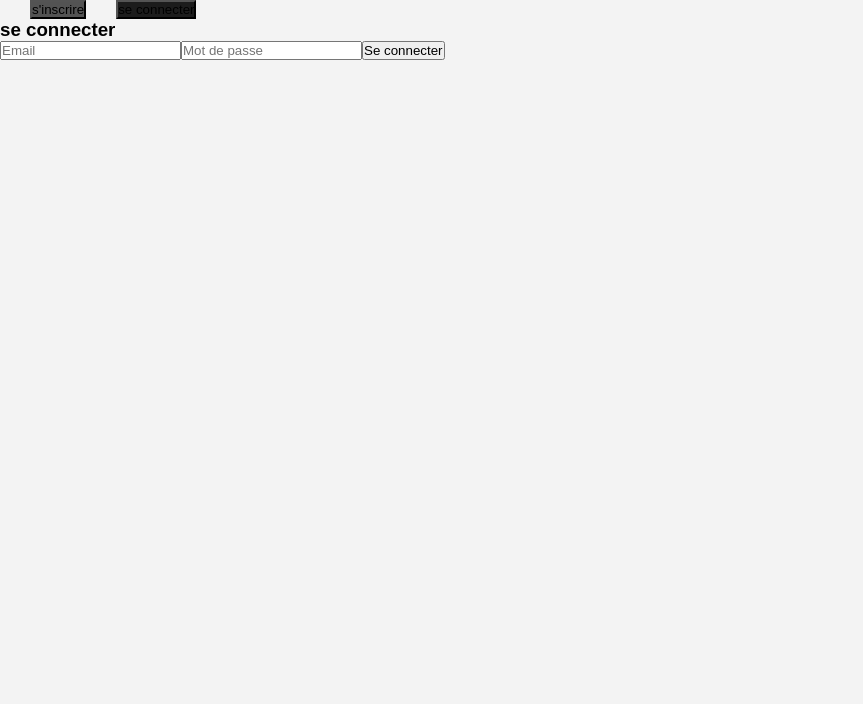
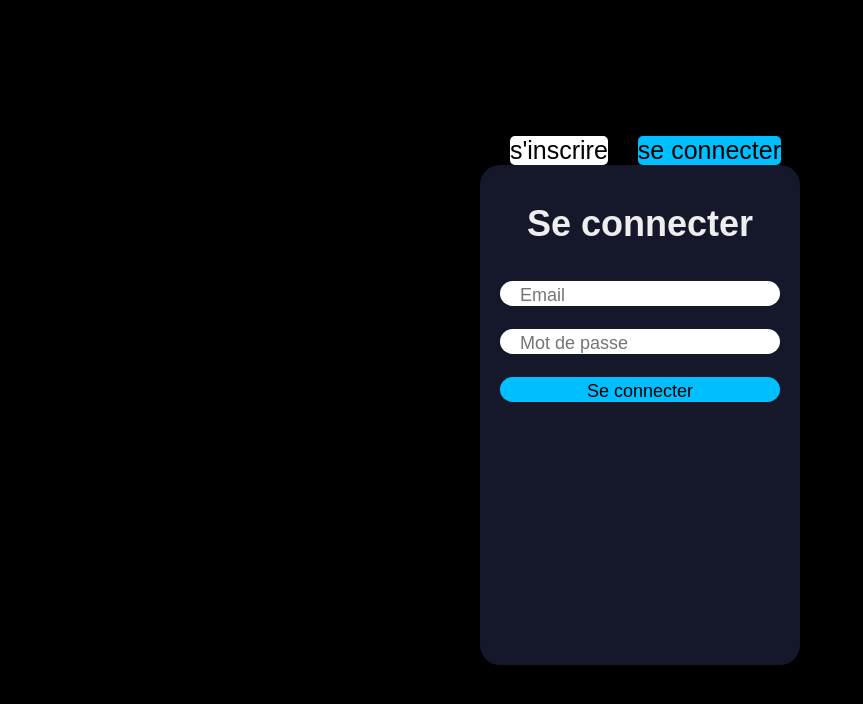
Before and after one commit to jodev08/crud, a React (Create React App) app: page / in a window 1280 px wide. Shown: the top 704 px of the page, without its empty margins (0-863 px from the left). Built offline with nearby package versions, Linux system fonts and the light colour scheme; no server answers.

Commit message:
changement css

```diff
--- a/src/components/ConnectModal.js
+++ b/src/components/ConnectModal.js
@@ -1,21 +1,25 @@
 import React, { useState } from "react";
 import SignUp from "./SignUp";
 import Login from "./Login";
+
+import "./connectModal.css";
 
 const ConnectModal = () => {
   const [signup, setSignUp] = useState(false);
 
   return (
     <div>
-      <div>
+      <div className="modalGlobal">
         <button
-          style={{ background: signup ? "rgb(28,28,28)" : "rgb(83,83,83)" }}
+          style={{ background: signup ? "rgb(0,191,255)" : "rgb(255,255,255)" }}
           onClick={() => setSignUp(true)}
         >
           s'inscrire
         </button>
         <button
-          style={{ background: signup ? "rgb(83,83,83)" : "rgb(28,28,28)" }}
+          style={{
+            background: signup ? "rgb(255,255,255)" : "rgb(0,191,255)",
+          }}
           onClick={() => setSignUp(false)}
         >
           se connecter
--- a/src/components/CreatePost.js
+++ b/src/components/CreatePost.js
@@ -1,9 +1,11 @@
 import React from "react";
+
+import "./createPost.css";
 
 const CreatePost = () => {
   return (
     <div>
-      <form>
+      <form className="create-global">
         <textarea placeholder="Message..."></textarea>
         <input type="submit" value="Envoyer"></input>
       </form>
--- a/src/components/Login.js
+++ b/src/components/Login.js
@@ -1,6 +1,8 @@
 import { signInWithEmailAndPassword } from "firebase/auth";
 import React, { useRef, useState } from "react";
 import { auth } from "../utils/firebase.config";
+
+import "./login.css";
 
 const Login = () => {
   const loginEmail = useRef();
@@ -22,8 +24,8 @@ const Login = () => {
   };
 
   return (
-    <div>
-      <h3>se connecter</h3>
+    <div className="login-container">
+      <h3>Se connecter</h3>
 
       <form onSubmit={(e) => handleLogin(e)}>
         <input type="email" placeholder="Email" required ref={loginEmail} />
@@ -33,7 +35,7 @@ const Login = () => {
           required
           ref={loginPassword}
         />
-        <input type="submit" value="Se connecter" />
+        <input type="submit" className="btn2" value="Se connecter" />
       </form>
     </div>
   );
--- a/src/components/SignUp.js
+++ b/src/components/SignUp.js
@@ -1,5 +1,6 @@
 import React, { useRef, useState } from "react";
 import { auth } from "../utils/firebase.config";
+import "./signUp.css";
 
 const SignUp = () => {
   const registerEmail = useRef();
@@ -30,9 +31,8 @@ const SignUp = () => {
   /*-------------------------------*/
   return (
     <div className="signup-container">
+      <h3>s'inscrire</h3>
       <div className="signup">
-        <h3>s'inscrire</h3>
-
         <form onSubmit={(e) => handleRegister(e)}>
           <input
             type="text"
@@ -52,7 +52,12 @@ const SignUp = () => {
             required
             ref={registerPassword}
           ></input>
-          <input type="submit" value="Valdider l'inscription"></input>
+
+          <input
+            type="submit"
+            className="btn"
+            value="Valider l'inscription"
+          ></input>
         </form>
       </div>
     </div>
--- /dev/null
+++ b/src/components/connectModal.css
@@ -0,0 +1,7 @@
+button {
+   border-radius:5px ;
+   font-size: 25px;
+   box-sizing: border-box;
+   color: black;
+
+}
--- /dev/null
+++ b/src/components/createPost.css
@@ -0,0 +1,27 @@
+.create-global{
+
+    height: 100px;
+    padding: 20px;
+    width: 320px;
+    border-radius: 20px;
+    line-height: 3em;
+
+
+
+}
+
+textarea{
+    height: 200px;
+    padding: 20px;
+    width: 320px;
+    border-radius: 20px;
+    line-height: 3em;
+
+
+
+}
+
+input{
+    cursor: pointer;
+
+}
--- /dev/null
+++ b/src/components/login.css
@@ -0,0 +1,41 @@
+
+input{
+
+    border-radius: 50px;
+    border: 0;
+    box-sizing: border-box;
+    color: black;
+    width: 100%;
+    font-size: 18px;
+
+    height: 100%;
+
+    padding: 4px 20px 0;
+
+
+
+
+
+
+
+  }
+
+  .login-container{
+    background-color: #15172b;
+
+    box-sizing: border-box;
+    height: 500px;
+    padding: 20px;
+    width: 320px;
+    border-radius: 20px;
+    line-height: 3em;
+  }
+
+  .btn2{
+    background-color: 	#00BFFF;
+    cursor: pointer;
+}
+
+.btn2:hover{
+    background-color: 	#1E90FF;
+}
--- /dev/null
+++ b/src/components/signUp.css
@@ -0,0 +1,55 @@
+
+input{
+
+    border-radius: 50px;
+    border: 0;
+    box-sizing: border-box;
+    color: black;
+    width: 100%;
+    font-size: 18px;
+
+    height: 100%;
+
+    padding: 4px 20px 0;
+
+
+
+
+
+
+
+  }
+
+  .signup-container{
+    background-color: #15172b;
+
+    box-sizing: border-box;
+    height: 500px;
+    padding: 20px;
+    width: 320px;
+    border-radius: 20px;
+    line-height: 3em;
+  }
+
+
+
+
+    h1,h2,h3,h4,h5{
+        color: #eee;
+      font-family: sans-serif;
+      font-size: 36px;
+      font-weight: 600;
+      margin-top: 30px;
+      text-align: center;
+      margin-bottom: 1.5rem;
+    }
+
+
+    .btn{
+        background-color: 	#00BFFF;
+        cursor: pointer;
+    }
+
+    .btn:hover{
+        background-color: 	#1E90FF;
+    }
--- /dev/null
+++ b/src/index.css
@@ -0,0 +1,29 @@
+*{
+    margin: 0;
+    padding: 0;
+    border: 0;
+    outline: 0;
+    box-sizing: border-box;
+    list-style: none;
+    text-decoration: none;
+
+}
+
+
+body{
+    align-items: center;
+    background-color: #000;
+    display: flex;
+    justify-content: center;
+    height: 100vh;
+}
+
+
+
+h1,h2,h3,h4,h5{
+    color: #eee;
+  font-family: sans-serif;
+  font-size: 36px;
+  font-weight: 600;
+  margin-top: 15px;
+}
--- a/src/index.js
+++ b/src/index.js
@@ -3,6 +3,7 @@ import ReactDOM from "react-dom/client";
 
 import App from "./App";
 import { BrowserRouter } from "react-router-dom";
+import "./index.css";
 
 const root = ReactDOM.createRoot(document.getElementById("root"));
 root.render(
```
